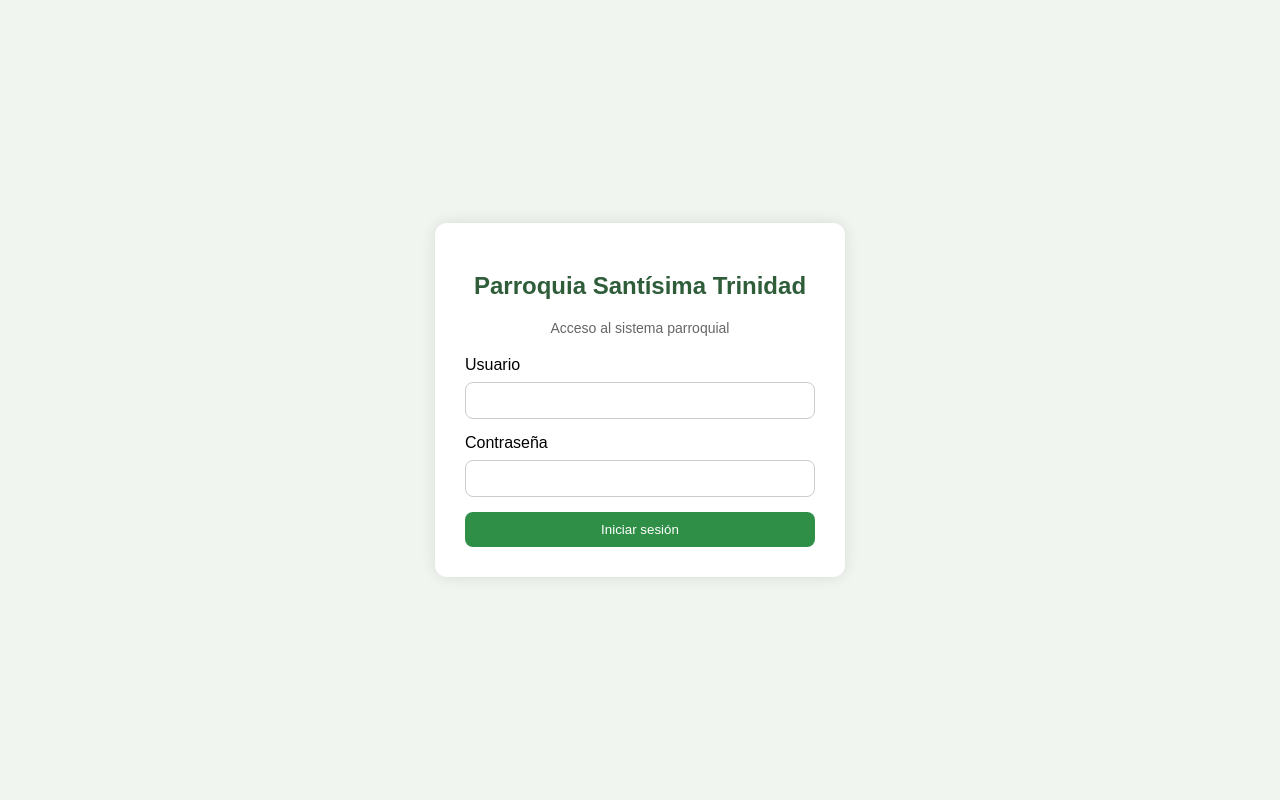
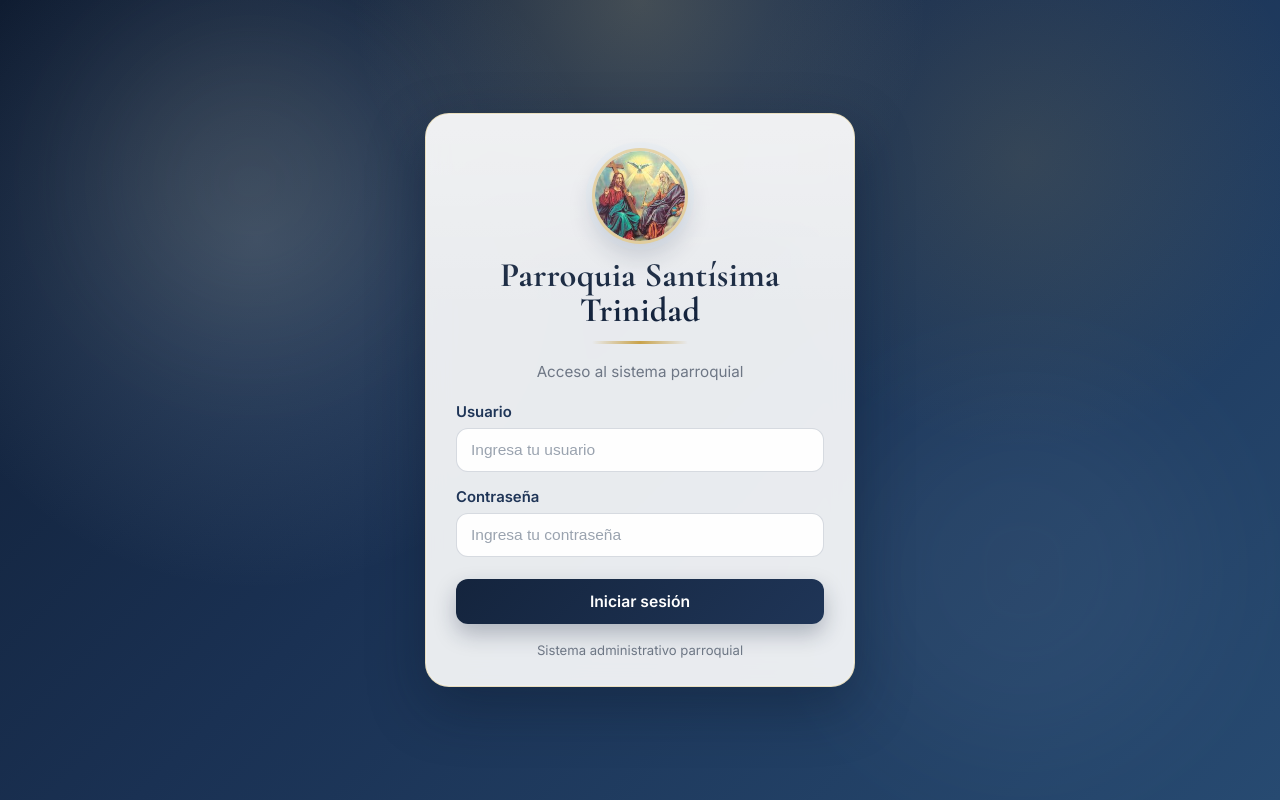
Before and after one commit to Ruthar-Olen/Sistema_Parroquial, a Django app: page / in a window 1280 px wide. Run offline with Django 5.2, Linux system fonts and the light colour scheme.

Commit message:
mejora visual 0.1

```diff
--- a/templates/accounts/login.html
+++ b/templates/accounts/login.html
@@ -1,74 +1,249 @@
+{% load static %}
 <!DOCTYPE html>
 <html lang="es">
 <head>
     <meta charset="UTF-8">
-    <title>Login | Parroquia</title>
+    <meta name="viewport" content="width=device-width, initial-scale=1.0">
+    <title>Login | Parroquia Santísima Trinidad</title>
+    <link href="https://fonts.googleapis.com/css2?family=Cormorant+Garamond:wght@600;700&family=Inter:wght@400;500;600&display=swap" rel="stylesheet">
+
     <style>
+        :root {
+            --azul-profundo: #14243d;
+            --azul-principal: #1f3557;
+            --azul-claro: #c9dff2;
+            --dorado: #c9a34a;
+            --dorado-suave: #e7cc84;
+            --marfil: #f7f4ed;
+            --texto: #243041;
+            --texto-suave: #6e7785;
+            --error: #b33a3a;
+            --panel: rgba(255, 255, 255, 0.9);
+        }
+
+        * {
+            box-sizing: border-box;
+        }
+
         body {
-            font-family: Arial, sans-serif;
-            background: #f1f5f0;
+            margin: 0;
+            min-height: 100vh;
+            font-family: 'Inter', sans-serif;
+            color: var(--texto);
             display: flex;
             justify-content: center;
             align-items: center;
-            height: 100vh;
-            margin: 0;
+            padding: 24px;
+            background:
+                radial-gradient(circle at top, rgba(231, 204, 132, 0.22), transparent 28%),
+                radial-gradient(circle at 20% 30%, rgba(201, 223, 242, 0.18), transparent 30%),
+                radial-gradient(circle at 80% 20%, rgba(201, 163, 74, 0.14), transparent 24%),
+                linear-gradient(135deg, #0f1c31 0%, #1a3153 45%, #274a71 100%);
+            position: relative;
+            overflow: hidden;
+        }
+
+        body::before,
+        body::after {
+            content: "";
+            position: absolute;
+            border-radius: 50%;
+            filter: blur(70px);
+            opacity: 0.35;
+            pointer-events: none;
+        }
+
+        body::before {
+            width: 300px;
+            height: 300px;
+            background: rgba(231, 204, 132, 0.22);
+            top: 4%;
+            left: 8%;
+        }
+
+        body::after {
+            width: 360px;
+            height: 360px;
+            background: rgba(201, 223, 242, 0.16);
+            bottom: 6%;
+            right: 6%;
+        }
+
+        .login-wrapper {
+            width: 100%;
+            max-width: 430px;
+            position: relative;
+            z-index: 1;
         }
 
         .login-box {
-            background: white;
-            padding: 30px;
-            width: 350px;
-            border-radius: 12px;
-            box-shadow: 0 0 15px rgba(0,0,0,0.1);
+            background: var(--panel);
+            backdrop-filter: blur(12px);
+            -webkit-backdrop-filter: blur(12px);
+            border: 1px solid rgba(231, 204, 132, 0.45);
+            border-radius: 24px;
+            padding: 34px 30px 28px;
+            box-shadow:
+                0 20px 55px rgba(8, 19, 37, 0.35),
+                0 0 0 1px rgba(255,255,255,0.18) inset;
+            position: relative;
+            overflow: hidden;
+        }
+
+        .login-box::before {
+            content: "";
+            position: absolute;
+            inset: 0;
+            background: linear-gradient(180deg, rgba(255,255,255,0.26), transparent 35%);
+            pointer-events: none;
+        }
+
+        .logo-circle {
+            width: 96px;
+            height: 96px;
+            margin: 0 auto 14px;
+            border-radius: 50%;
+            overflow: hidden;
+            border: 3px solid rgba(201, 163, 74, 0.6);
+            background: #ffffff;
+            box-shadow:
+                0 0 0 6px rgba(201, 223, 242, 0.18),
+                0 12px 24px rgba(20, 36, 61, 0.18);
+        }
+
+        .logo-circle img {
+            width: 100%;
+            height: 100%;
+            object-fit: cover;
         }
 
         h2 {
+            margin: 0;
             text-align: center;
-            margin-bottom: 20px;
-            color: #2f5d3a;
+            font-family: 'Cormorant Garamond', serif;
+            font-size: 2.15rem;
+            line-height: 1;
+            color: var(--azul-profundo);
+            letter-spacing: 0.3px;
+        }
+
+        .ornament {
+            width: 96px;
+            height: 3px;
+            margin: 14px auto 18px;
+            border-radius: 999px;
+            background: linear-gradient(to right, transparent, var(--dorado), transparent);
+        }
+
+        .subtitle {
+            text-align: center;
+            font-size: 0.95rem;
+            color: var(--texto-suave);
+            margin-bottom: 22px;
+        }
+
+        .error {
+            background: rgba(179, 58, 58, 0.08);
+            color: var(--error);
+            border: 1px solid rgba(179, 58, 58, 0.18);
+            border-radius: 10px;
+            padding: 10px 12px;
+            font-size: 0.92rem;
+            margin-bottom: 16px;
+        }
+
+        .field {
+            margin-bottom: 16px;
+        }
+
+        label {
+            display: block;
+            margin-bottom: 7px;
+            font-size: 0.93rem;
+            font-weight: 600;
+            color: var(--azul-principal);
         }
 
         input {
             width: 100%;
-            padding: 10px;
-            margin-top: 8px;
-            margin-bottom: 15px;
-            border: 1px solid #ccc;
-            border-radius: 8px;
-            box-sizing: border-box;
+            padding: 12px 14px;
+            border-radius: 12px;
+            border: 1px solid rgba(31, 53, 87, 0.18);
+            background: rgba(255, 255, 255, 0.96);
+            font-size: 0.97rem;
+            color: var(--texto);
+            outline: none;
+            transition: all 0.25s ease;
+        }
+
+        input::placeholder {
+            color: #9aa3af;
+        }
+
+        input:focus {
+            border-color: var(--dorado);
+            box-shadow: 0 0 0 4px rgba(201, 163, 74, 0.16);
         }
 
         button {
             width: 100%;
-            padding: 10px;
-            background: #2f8f46;
+            border: none;
+            border-radius: 12px;
+            padding: 13px 16px;
+            margin-top: 6px;
+            font-size: 0.98rem;
+            font-weight: 600;
+            font-family: 'Inter', sans-serif;
             color: white;
-            border: none;
-            border-radius: 8px;
             cursor: pointer;
+            background: linear-gradient(135deg, var(--azul-profundo), var(--azul-principal));
+            box-shadow: 0 10px 22px rgba(20, 36, 61, 0.28);
+            transition: transform 0.2s ease, box-shadow 0.2s ease, filter 0.2s ease;
         }
 
         button:hover {
-            background: #26733a;
+            transform: translateY(-1px);
+            box-shadow: 0 14px 28px rgba(20, 36, 61, 0.34);
+            filter: brightness(1.04);
         }
 
-        .error {
-            color: red;
-            font-size: 14px;
-            margin-bottom: 10px;
+        button:active {
+            transform: translateY(0);
         }
 
-        .subtitle {
+        .footer-note {
+            margin-top: 18px;
             text-align: center;
-            font-size: 14px;
-            color: #666;
-            margin-bottom: 20px;
+            font-size: 0.82rem;
+            color: var(--texto-suave);
+        }
+
+        @media (max-width: 480px) {
+            .login-box {
+                padding: 28px 22px 24px;
+                border-radius: 18px;
+            }
+
+            h2 {
+                font-size: 1.8rem;
+            }
+
+            .logo-circle {
+                width: 82px;
+                height: 82px;
+            }
         }
     </style>
 </head>
 <body>
+    <div class="login-wrapper">
         <div class="login-box">
+            <div class="logo-circle">
+                <img src="{% static 'img/logo_parroquia.jpg' %}" alt="Logo Parroquia Santísima Trinidad">
+            </div>
+
             <h2>Parroquia Santísima Trinidad</h2>
+            <div class="ornament"></div>
             <div class="subtitle">Acceso al sistema parroquial</div>
 
             {% if form.errors %}
@@ -77,14 +252,22 @@
 
             <form method="post">
                 {% csrf_token %}
-            <label>Usuario</label>
-            <input type="text" name="username" required>
 
-            <label>Contraseña</label>
-            <input type="password" name="password" required>
+                <div class="field">
+                    <label for="username">Usuario</label>
+                    <input type="text" id="username" name="username" required placeholder="Ingresa tu usuario">
+                </div>
+
+                <div class="field">
+                    <label for="password">Contraseña</label>
+                    <input type="password" id="password" name="password" required placeholder="Ingresa tu contraseña">
+                </div>
 
                 <button type="submit">Iniciar sesión</button>
             </form>
+
+            <div class="footer-note">Sistema administrativo parroquial</div>
+        </div>
     </div>
 </body>
 </html>
```
Also changed, not shown: static/img/logo_parroquia.jpg (added). Lines whose indentation alone changed are shown as unchanged.
